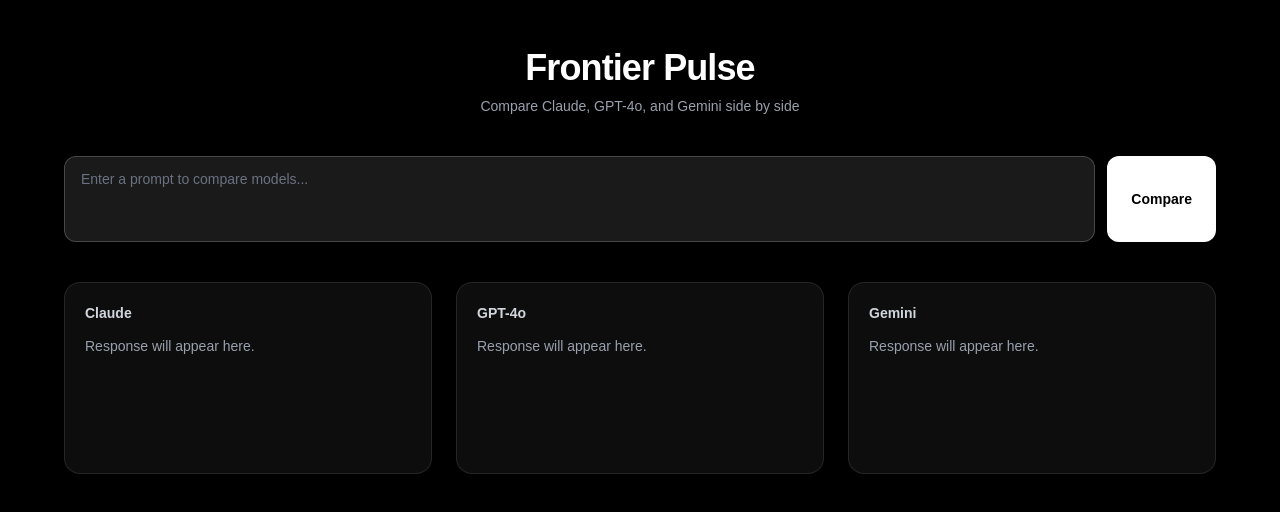
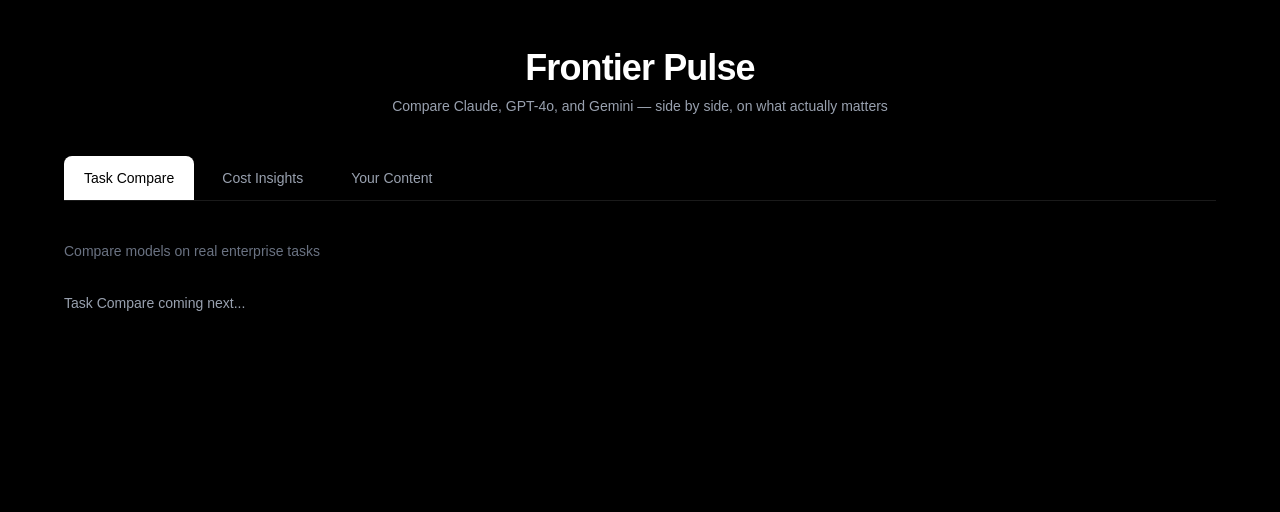
Before and after one commit to abhi-ai-projects/frontier-pulse, a Next.js app: page / in a window 1280 px wide. Shown: the top 512 px of the page. Built offline with nearby package versions, Linux system fonts and the light colour scheme.

Commit message:
tabbed navigation shell

```diff
--- a/app/page.tsx
+++ b/app/page.tsx
@@ -1,74 +1,62 @@
 "use client";
 import { useState } from "react";
 
-const models = ["Claude", "GPT-4o", "Gemini"];
+type Tab = "task" | "cost" | "content";
 
 export default function Home() {
-  const [prompt, setPrompt] = useState("");
-  const [responses, setResponses] = useState<Record<string, string>>({});
-  const [loading, setLoading] = useState(false);
+  const [activeTab, setActiveTab] = useState<Tab>("task");
 
-  const handleCompare = async () => {
-    if (!prompt.trim()) return;
-    setLoading(true);
-    setResponses({});
-    // API calls coming next session
-    setTimeout(() => {
-      setResponses({
-        Claude: "Claude response will appear here.",
-        "GPT-4o": "GPT-4o response will appear here.",
-        Gemini: "Gemini response will appear here.",
-      });
-      setLoading(false);
-    }, 1000);
-  };
+  const tabs: { id: Tab; label: string; description: string }[] = [
+    { id: "task", label: "Task Compare", description: "Compare models on real enterprise tasks" },
+    { id: "cost", label: "Cost Insights", description: "See what each model actually costs at scale" },
+    { id: "content", label: "Your Content", description: "Test with your own real content" },
+  ];
 
   return (
     <main className="min-h-screen bg-black text-white px-6 py-12">
       <div className="max-w-6xl mx-auto">
-        <h1 className="text-4xl font-bold text-center mb-2 tracking-tight">
-          Frontier Pulse
-        </h1>
-        <p className="text-center text-gray-400 mb-10 text-sm">
-          Compare Claude, GPT-4o, and Gemini side by side
+
+        {/* Header */}
+        <div className="text-center mb-10">
+          <h1 className="text-4xl font-bold tracking-tight mb-2">Frontier Pulse</h1>
+          <p className="text-gray-400 text-sm">
+            Compare Claude, GPT-4o, and Gemini — side by side, on what actually matters
+          </p>
+        </div>
+
+        {/* Tab Navigation */}
+        <div className="flex gap-2 mb-10 border-b border-white/10 pb-0">
+          {tabs.map((tab) => (
+            <button
+              key={tab.id}
+              onClick={() => setActiveTab(tab.id)}
+              className={`px-5 py-3 text-sm font-medium rounded-t-lg transition-all ${
+                activeTab === tab.id
+                  ? "bg-white text-black"
+                  : "text-gray-400 hover:text-white hover:bg-white/5"
+              }`}
+            >
+              {tab.label}
+            </button>
+          ))}
+        </div>
+
+        {/* Tab Description */}
+        <p className="text-gray-500 text-sm mb-8">
+          {tabs.find((t) => t.id === activeTab)?.description}
         </p>
 
-        {/* Prompt Input */}
-        <div className="flex gap-3 mb-10">
-          <textarea
-            className="flex-1 bg-white/10 border border-white/20 rounded-xl px-4 py-3 text-sm text-white placeholder-gray-500 resize-none focus:outline-none focus:border-white/40"
-            rows={3}
-            placeholder="Enter a prompt to compare models..."
-            value={prompt}
-            onChange={(e) => setPrompt(e.target.value)}
-          />
-          <button
-            onClick={handleCompare}
-            disabled={loading}
-            className="bg-white text-black font-semibold px-6 rounded-xl text-sm hover:bg-gray-200 transition disabled:opacity-50"
-          >
-            {loading ? "Comparing..." : "Compare"}
-          </button>
-        </div>
+        {/* Tab Content */}
+        {activeTab === "task" && (
+          <div className="text-gray-400 text-sm">Task Compare coming next...</div>
+        )}
+        {activeTab === "cost" && (
+          <div className="text-gray-400 text-sm">Cost Insights coming next...</div>
+        )}
+        {activeTab === "content" && (
+          <div className="text-gray-400 text-sm">Your Content coming next...</div>
+        )}
 
-        {/* Response Panels */}
-        <div className="grid grid-cols-1 md:grid-cols-3 gap-6">
-          {models.map((model) => (
-            <div
-              key={model}
-              className="bg-white/5 border border-white/10 rounded-2xl p-5 min-h-48"
-            >
-              <h2 className="text-sm font-semibold text-gray-300 mb-3">
-                {model}
-              </h2>
-              <p className="text-sm text-gray-400 leading-relaxed">
-                {loading
-                  ? "Generating..."
-                  : responses[model] || "Response will appear here."}
-              </p>
-            </div>
-          ))}
-        </div>
       </div>
     </main>
   );
```
